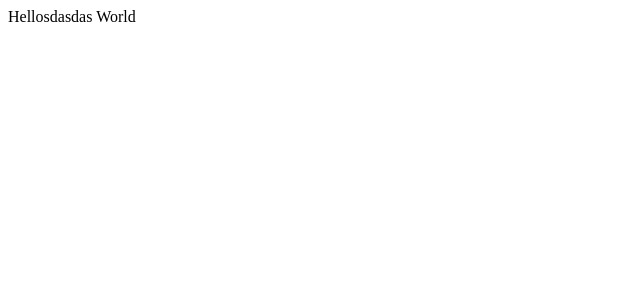
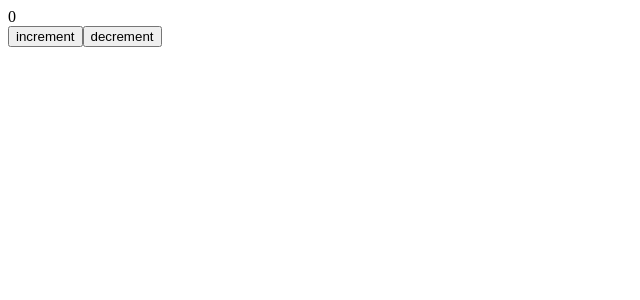
Before and after one commit to djonnybravo/production-project, a React app: page / in a window 1280 px wide. Shown: the top 300 px of the page, without its empty margins (0-640 px from the left). Built offline with nearby package versions, Linux system fonts and the light colour scheme.

Commit message:
test components

```diff
--- /dev/null
+++ b/src/components/counter.tsx
@@ -0,0 +1,12 @@
+import React, {useState} from 'react';
+
+export const Counter = () => {
+    const [count, setCount] = useState(0)
+    return (
+        <div>
+            <div>{count}</div>
+            <button onClick={() => setCount(prevState => count + 1)}>increment</button>
+            <button onClick={() => setCount(prevState => count - 1)}>decrement</button>
+        </div>
+    );
+};
--- a/src/index.tsx
+++ b/src/index.tsx
@@ -1,7 +1,8 @@
 
 import {render} from "react-dom";
+import {Counter} from "./components/counter";
 
 render(
-    <div>Hellosdasdas World</div>,
+    <Counter/>,
     document.getElementById('root')
 )
```
